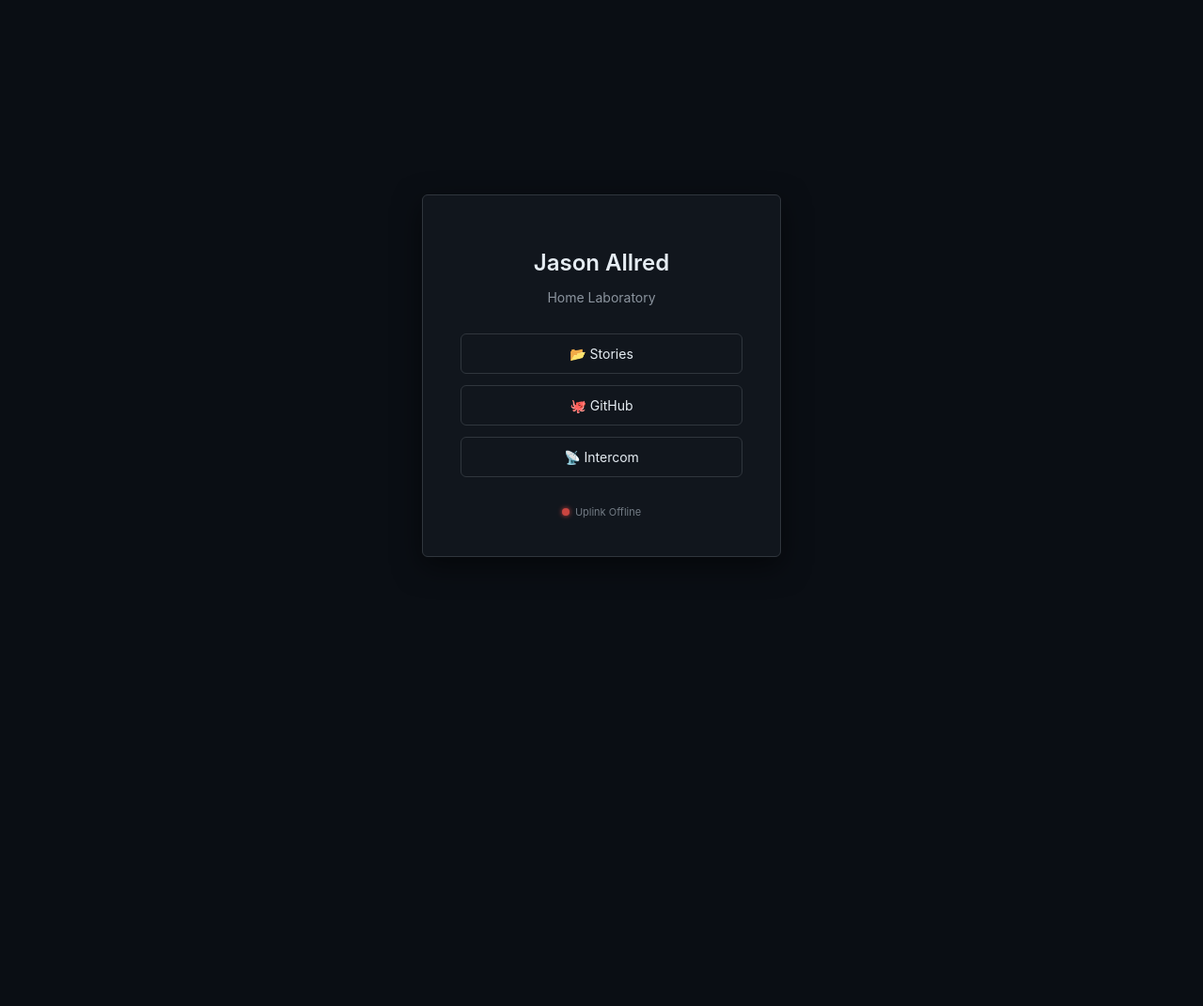
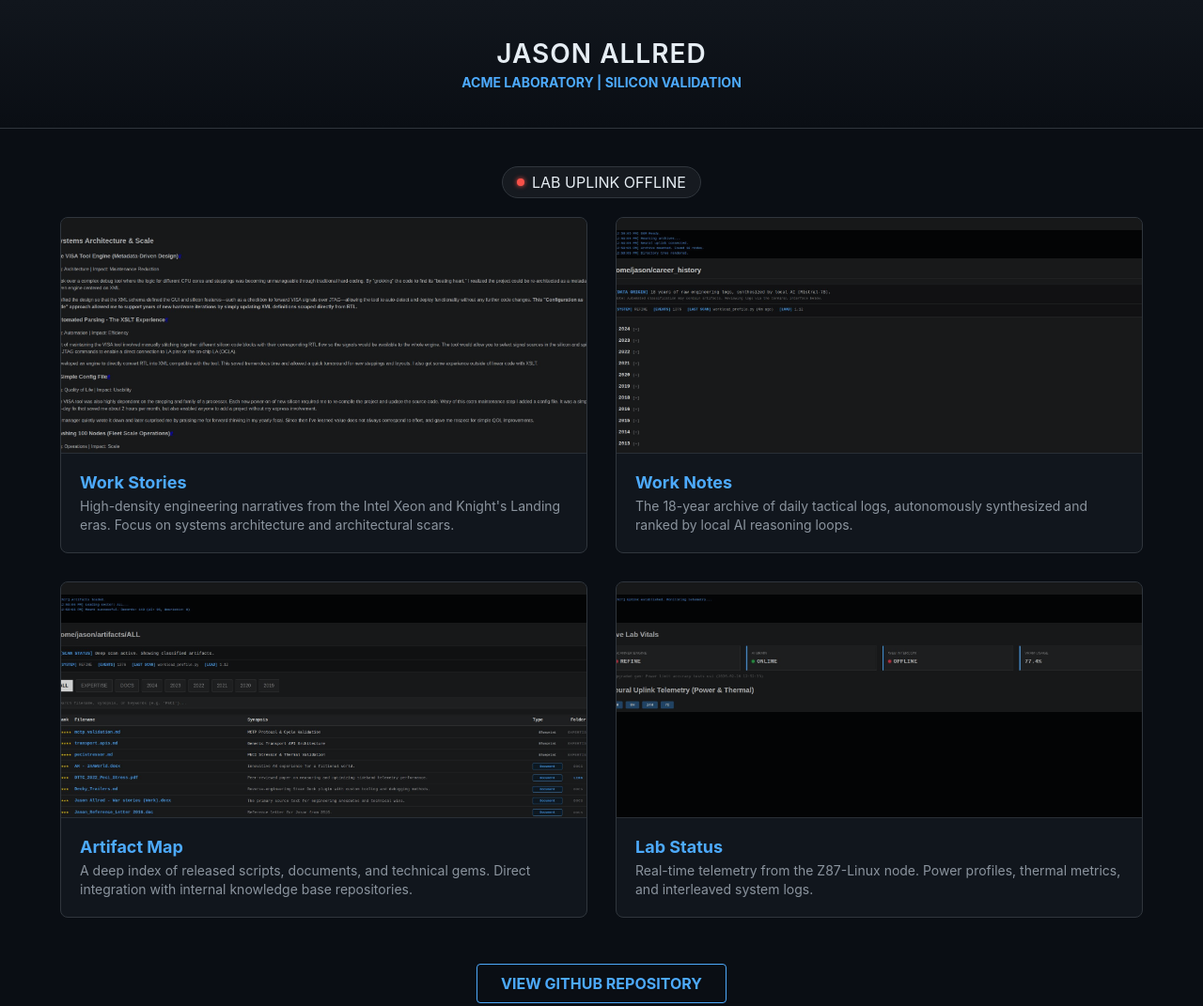
Before and after one commit to kEnder242/kEnder242.github.io, a plain HTML site: page index.html in a window 1280 px wide. Shown: the top 1071 px of the page at 94% size. Before the commit the page ends 800 px from the top, so only its background shows below. Drawn offline with Linux system fonts and the light colour scheme; no server answers.

Commit message:
Airlock v3.2.4: Cinematic Static Trailers and Premium Layout

```diff
--- a/index.html
+++ b/index.html
@@ -3,131 +3,193 @@
 <head>
     <meta charset="UTF-8">
     <meta name="viewport" content="width=device-width, initial-scale=1.0">
-    <title>Jason Allred | Lab</title>
+    <title>Jason Allred | Acme Lab</title>
     <style>
         :root {
             --bg: #0a0e14;
             --card: #11161d;
             --text: #e6edf3;
-            --accent: #2f81f7;
+            --accent: #4daafc;
             --sub: #8b949e;
             --success: #3fb950;
             --error: #f85149;
-            --pending: #d29922;
+            --border: #30363d;
         }
         body {
             background-color: var(--bg);
             color: var(--text);
-            font-family: -apple-system, BlinkMacSystemFont, "Segoe UI", Roboto, Helvetica, Arial, sans-serif;
+            font-family: -apple-system, BlinkMacSystemFont, "Segoe UI", Roboto, sans-serif;
+            margin: 0;
+            padding: 0;
             display: flex;
-            justify-content: center;
+            flex-direction: column;
             align-items: center;
-            height: 100vh;
-            margin: 0;
+            min-height: 100vh;
         }
-        .monolith {
-            background-color: var(--card);
-            border: 1px solid #30363d;
-            border-radius: 6px;
-            padding: 40px;
-            width: 300px;
+        header {
+            width: 100%;
+            padding: 40px 0;
             text-align: center;
+            background: linear-gradient(180deg, #11161d 0%, #0a0e14 100%);
+            border-bottom: 1px solid var(--border);
+        }
+        h1 { font-size: 28px; margin: 0; font-weight: 600; letter-spacing: 1px; }
+        .subtitle { color: var(--accent); font-size: 14px; text-transform: uppercase; margin-top: 5px; font-weight: bold; }
+
+        .container {
+            max-width: 1200px;
+            width: 90%;
+            padding: 40px 0;
+        }
+
+        .trailer-grid {
+            display: grid;
+            grid-template-columns: repeat(auto-fit, minmax(500px, 1fr));
+            gap: 30px;
+        }
+
+        .trailer-card {
+            background: var(--card);
+            border: 1px solid var(--border);
+            border-radius: 8px;
+            overflow: hidden;
+            transition: transform 0.3s ease, border-color 0.3s ease;
+            text-decoration: none;
+            color: inherit;
+            display: flex;
+            flex-direction: column;
+        }
+        .trailer-card:hover {
+            transform: translateY(-5px);
+            border-color: var(--accent);
             box-shadow: 0 10px 30px rgba(0,0,0,0.5);
         }
-        h1 { font-size: 24px; margin-bottom: 8px; font-weight: 600; }
-        p { color: var(--sub); font-size: 14px; margin-bottom: 30px; }
 
-        .links { display: flex; flex-direction: column; gap: 12px; }
-        a {
-            text-decoration: none;
-            color: var(--text);
-            border: 1px solid #30363d;
-            padding: 12px;
-            border-radius: 6px;
-            transition: all 0.2s ease;
-            font-size: 14px;
+        .trailer-img {
+            width: 100%;
+            height: 250px;
+            object-fit: cover;
+            border-bottom: 1px solid var(--border);
+            opacity: 0.8;
+            transition: opacity 0.3s ease;
         }
-        a:hover {
-            border-color: var(--accent);
-            color: var(--accent);
-            background: rgba(47, 129, 247, 0.05);
+        .trailer-card:hover .trailer-img { opacity: 1; }
+
+        .trailer-info {
+            padding: 20px;
         }
-        .status {
-            margin-top: 30px;
-            font-size: 11px;
+        .trailer-title { font-size: 18px; font-weight: bold; color: var(--accent); margin-bottom: 5px; }
+        .trailer-desc { font-size: 14px; color: var(--sub); line-height: 1.4; }
+
+        footer {
+            margin-top: auto;
+            width: 100%;
+            padding: 40px 0;
+            text-align: center;
+            border-top: 1px solid var(--border);
+            font-size: 12px;
             color: var(--sub);
-            display: flex;
+        }
+
+        .status-pill {
+            display: inline-flex;
             align-items: center;
-            justify-content: center;
-            gap: 6px;
-            opacity: 0.8;
+            gap: 8px;
+            background: rgba(255,255,255,0.05);
+            padding: 6px 15px;
+            border-radius: 20px;
+            border: 1px solid var(--border);
+            margin-bottom: 20px;
         }
         .dot {
             width: 8px; height: 8px;
-            background: var(--pending);
+            background: #d29922;
             border-radius: 50%;
-            box-shadow: 0 0 5px var(--pending);
-            transition: background 0.3s, box-shadow 0.3s;
+            box-shadow: 0 0 5px #d29922;
         }
         .dot.online { background: var(--success); box-shadow: 0 0 5px var(--success); }
         .dot.offline { background: var(--error); box-shadow: 0 0 5px var(--error); }
+
+        @media (max-width: 600px) {
+            .trailer-grid { grid-template-columns: 1fr; }
+            .trailer-img { height: 180px; }
+        }
     </style>
 </head>
 <body>
-    <div class="monolith">
-        <h1>Jason Allred</h1>
-        <p>Home Laboratory</p>
+    <header>
+        <h1>JASON ALLRED</h1>
+        <div class="subtitle">Acme Laboratory | Silicon Validation</div>
+    </header>
 
-        <div class="links">
-            <a href="https://notes.jason-lab.dev/stories.html">📂 Stories</a>
-            <a href="https://github.com/kEnder242">🐙 GitHub</a>
-            <a href="https://notes.jason-lab.dev/intercom/">📡 Intercom</a>
+    <div class="container">
+        <div style="text-align: center;">
+            <div class="status-pill">
+                <div class="dot" id="statusDot"></div>
+                <span id="statusText">PROBING UPLINK...</span>
+            </div>
         </div>
 
-        <div class="status" id="statusBox">
-            <div class="dot" id="statusDot"></div>
-            <span id="statusText">Ping...</span>
+        <div class="trailer-grid">
+            <a href="https://notes.jason-lab.dev/stories.html" class="trailer-card">
+                <img src="assets/trailers/stories_trailer.jpg" class="trailer-img" alt="Work Stories">
+                <div class="trailer-info">
+                    <div class="trailer-title">Work Stories</div>
+                    <div class="trailer-desc">High-density engineering narratives from the Intel Xeon and Knight's Landing eras. Focus on systems architecture and architectural scars.</div>
+                </div>
+            </a>
+
+            <a href="https://notes.jason-lab.dev/timeline.html" class="trailer-card">
+                <img src="assets/trailers/timeline_trailer.jpg" class="trailer-img" alt="Work Notes">
+                <div class="trailer-info">
+                    <div class="trailer-title">Work Notes</div>
+                    <div class="trailer-desc">The 18-year archive of daily tactical logs, autonomously synthesized and ranked by local AI reasoning loops.</div>
+                </div>
+            </a>
+
+            <a href="https://notes.jason-lab.dev/files.html" class="trailer-card">
+                <img src="assets/trailers/files_trailer.jpg" class="trailer-img" alt="Artifact Map">
+                <div class="trailer-info">
+                    <div class="trailer-title">Artifact Map</div>
+                    <div class="trailer-desc">A deep index of released scripts, documents, and technical gems. Direct integration with internal knowledge base repositories.</div>
+                </div>
+            </a>
+
+            <a href="https://notes.jason-lab.dev/status.html" class="trailer-card">
+                <img src="assets/trailers/status_trailer.jpg" class="trailer-img" alt="Lab Status">
+                <div class="trailer-info">
+                    <div class="trailer-title">Lab Status</div>
+                    <div class="trailer-desc">Real-time telemetry from the Z87-Linux node. Power profiles, thermal metrics, and interleaved system logs.</div>
+                </div>
+            </a>
+        </div>
+
+        <div style="margin-top: 60px; text-align: center;">
+            <a href="https://github.com/kEnder242" style="color: var(--accent); text-decoration: none; font-weight: bold; border: 1px solid var(--accent); padding: 10px 25px; border-radius: 4px;">VIEW GITHUB REPOSITORY</a>
         </div>
     </div>
 
+    <footer>
+        &copy; 2026 Jason Allred | Acme Lab Bicameral Mind v3.2.4
+    </footer>
+
     <script>
-        // Configuration
-        const TARGET_URL = 'https://notes.jason-lab.dev';
-        const TIMEOUT_MS = 3000;
-
+        const TARGET_URL = 'https://notes.jason-lab.dev/data/status.json';
         const dot = document.getElementById('statusDot');
         const text = document.getElementById('statusText');
 
         async function checkStatus() {
-            const controller = new AbortController();
-            const timeoutId = setTimeout(() => controller.abort(), TIMEOUT_MS);
-
             try {
-                // We use mode: 'no-cors' because we don't need the content,
-                // we just need to know if the server accepted the request.
-                // This bypasses CORS errors in the console.
-                await fetch(TARGET_URL, {
-                    mode: 'no-cors',
-                    signal: controller.signal
-                });
-
-                // If fetch doesn't throw, the network path is open.
+                // Probing the notes server
+                const r = await fetch(TARGET_URL, { mode: 'no-cors' });
                 dot.className = 'dot online';
-                text.innerText = 'Systems Nominal';
+                text.innerText = 'LAB UPLINK NOMINAL';
             } catch (error) {
-                // If fetch throws, it's likely a network error (DNS, Timeout, Down).
-                console.error("Status Check Failed:", error);
                 dot.className = 'dot offline';
-                text.innerText = 'Uplink Offline';
-            } finally {
-                clearTimeout(timeoutId);
+                text.innerText = 'LAB UPLINK OFFLINE';
             }
         }
-
-        // Run check immediately
         checkStatus();
-
-        // Optional: Re-check every 30 seconds
         setInterval(checkStatus, 30000);
     </script>
 </body>
```
Also changed, not shown: assets/trailers/files_trailer.jpg (added), assets/trailers/research_trailer.jpg (added), assets/trailers/status_trailer.jpg (added), assets/trailers/stories_trailer.jpg (added), assets/trailers/timeline_trailer.jpg (added), 1 other file.
